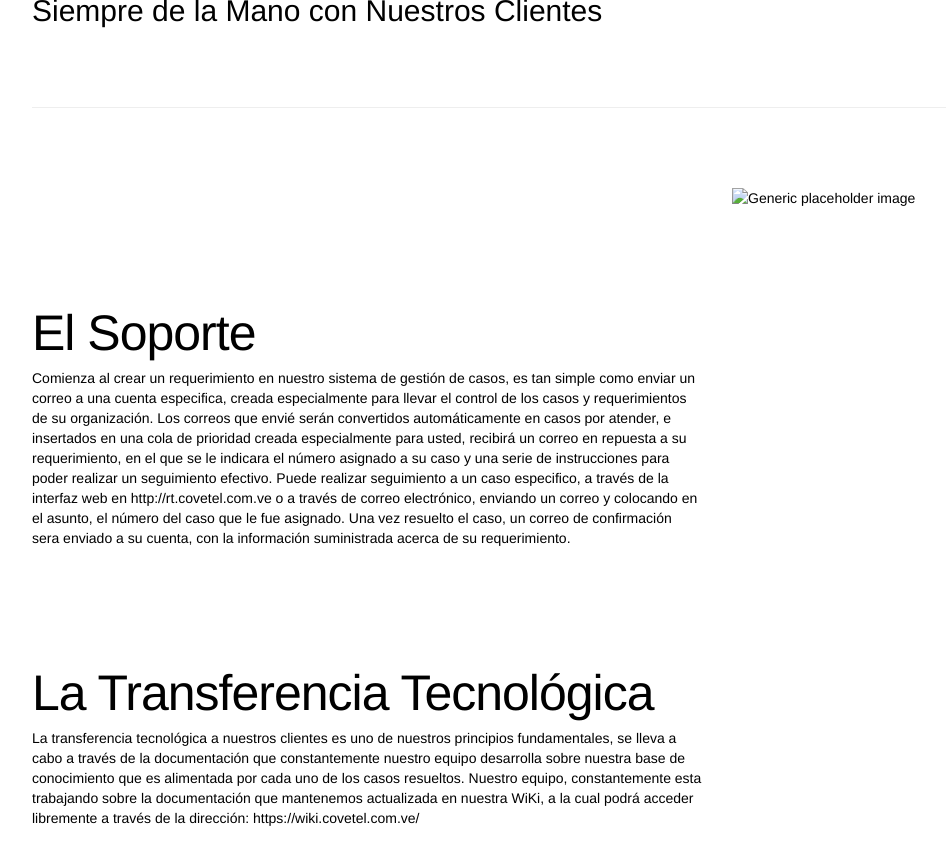
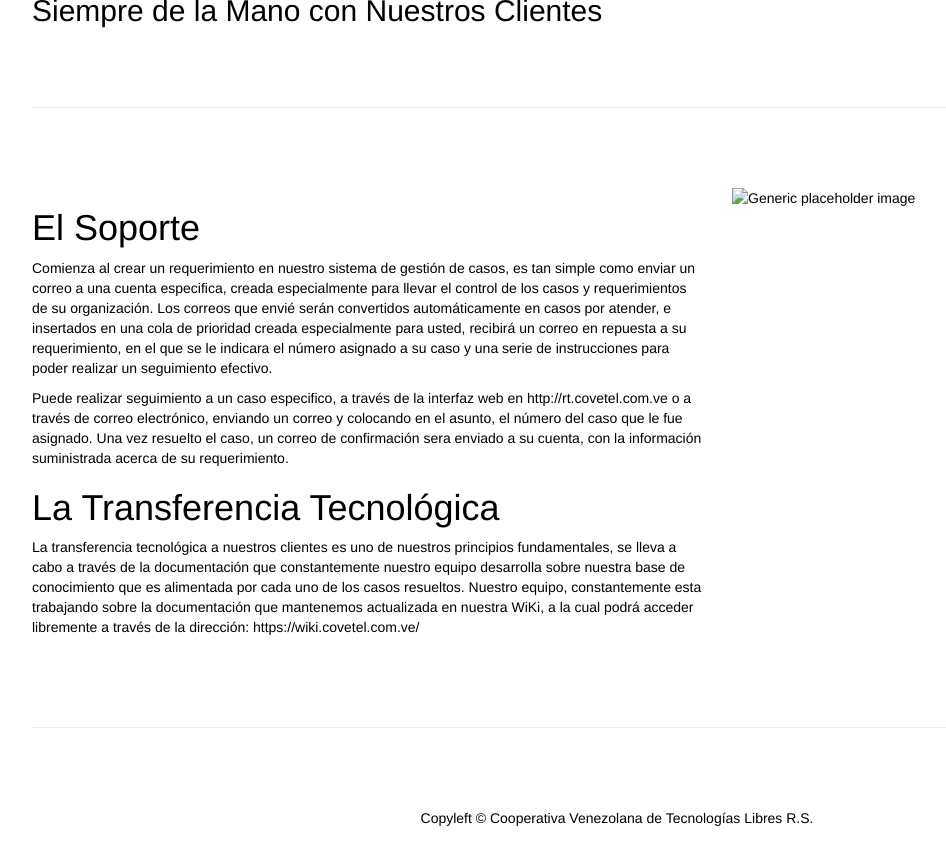
Before and after one commit to Covetel/Covetel.github.io, a Jekyll site: the page built from Soporte/index.html, in a window 1280 px wide and 900 px high, scrolled down 586 px. Shown: the top 865 px of the window, without its empty margins (23-969 px from the left). Built offline with Jekyll 4.4.1, drawn with Linux system fonts in a browser that asks for light colours; Markdown is read by kramdown in place of the engine named in the settings.

Commit message:
Mostrando los post por la categoria Soporte

```diff
--- a/Soporte/index.html
+++ b/Soporte/index.html
@@ -1,25 +1,19 @@
 ---
 layout: default
-title: El Soporte
 categories : soporte
 ---
 
 <h2>Siempre de la Mano con Nuestros Clientes</h2>
+
+{% for post in site.categories.soporte %}
 <hr class="featurette-divider">
 <div class="row featurette">
     <div class="col-md-7">
-        <h2 class="featurette-heading"> El Soporte </h2>
-        <p>Comienza al crear un requerimiento en nuestro sistema de gestión de casos, es tan simple como enviar un correo a una cuenta especifica, creada especialmente para llevar el control de los casos y requerimientos de su organización. Los correos que envié serán convertidos automáticamente en casos por atender, e insertados en una cola de prioridad creada especialmente para usted, recibirá un correo en repuesta a su requerimiento, en el que se le indicara el número asignado a su caso y una serie de instrucciones para poder realizar un seguimiento efectivo.
-
-        Puede realizar seguimiento a un caso especifico, a través de la interfaz web en http://rt.covetel.com.ve o a través de correo electrónico, enviando un correo y colocando en el asunto, el número del caso que le fue asignado. Una vez resuelto el caso, un correo de confirmación sera enviado a su cuenta, con la información suministrada acerca de su requerimiento.</p>
-
-       <h2 class="featurette-heading"> La Transferencia Tecnológica </h2>
-       <p>La transferencia tecnológica a nuestros clientes es uno de nuestros principios fundamentales, se lleva a cabo a través de la documentación que constantemente nuestro equipo desarrolla sobre nuestra base de conocimiento que es alimentada por cada uno de los casos resueltos. Nuestro equipo, constantemente esta trabajando sobre la documentación que mantenemos actualizada en nuestra WiKi, a la cual podrá acceder libremente a través de la dirección: https://wiki.covetel.com.ve/</p>
+        <p> {{ post.content }}</p>
     </div>
-
     <div class="col-md-5">
         <img class="featurette-image img-responsive" data-src="holder.js/500x500/auto" alt="Generic placeholder image">
     </div>
 </div>
-
+{% endfor %}
 <hr class="featurette-divider">
```
